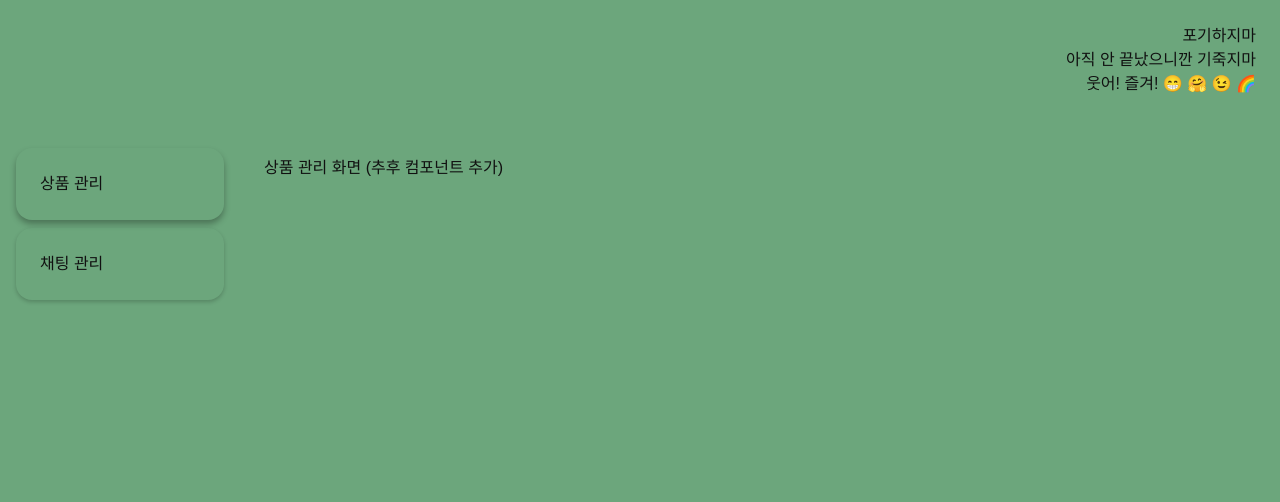
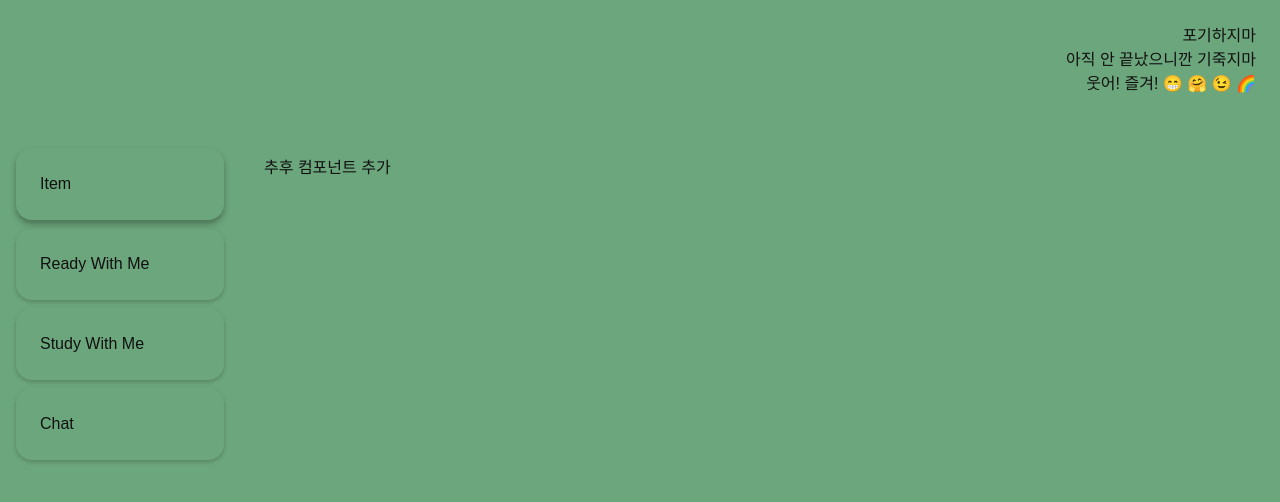
Before and after one commit to sydnyyy/sydney-archive-fe, a Next.js app: page /admin in a window 1280 px wide. Shown: the top 502 px of the page. Built offline with nearby package versions, Linux system fonts and the light colour scheme; no server answers; a web font is replaced by a local one.

Commit message:
chore: 어드민 카테고리 변경

```diff
--- a/app/admin/page.tsx
+++ b/app/admin/page.tsx
@@ -8,11 +8,11 @@ import { ChatMessage } from "@/types/chat";
 import { createStompClient } from "@/lib/chat/socketClient";
 import { getOrCreateTabId } from "@/utils/clientId";
 
-const categories = ["상품 관리", "채팅 관리"] as const;
+const categories = [ "Item", "Ready With Me", "Study With Me", "Chat" ] as const;
 type Category = typeof categories[number];
 
 export default function AdminPage() {
-    const [activeCategory, setActiveCategory] = useState<Category>("상품 관리");
+    const [activeCategory, setActiveCategory] = useState<Category>("Item");
     const [messages, setMessages] = useState<ChatMessage[]>([]);
     const stompClientRef = useRef<any>(null);
     const adminId = "wishlist-admin";
@@ -56,11 +56,11 @@ export default function AdminPage() {
 
                 {/* 오른쪽 콘텐츠 */}
                 <div className="flex-1 p-6 overflow-auto">
-                    {activeCategory === "상품 관리" && (
-                        <div>상품 관리 화면 (추후 컴포넌트 추가)</div>
+                    {activeCategory !== "Chat" && (
+                        <div>추후 컴포넌트 추가</div>
                     )}
 
-                    {activeCategory === "채팅 관리" && (
+                    {activeCategory === "Chat" && (
                         <AdminChatManagement
                             adminId={adminId}
                             stompClient={stompClientRef.current}
```
